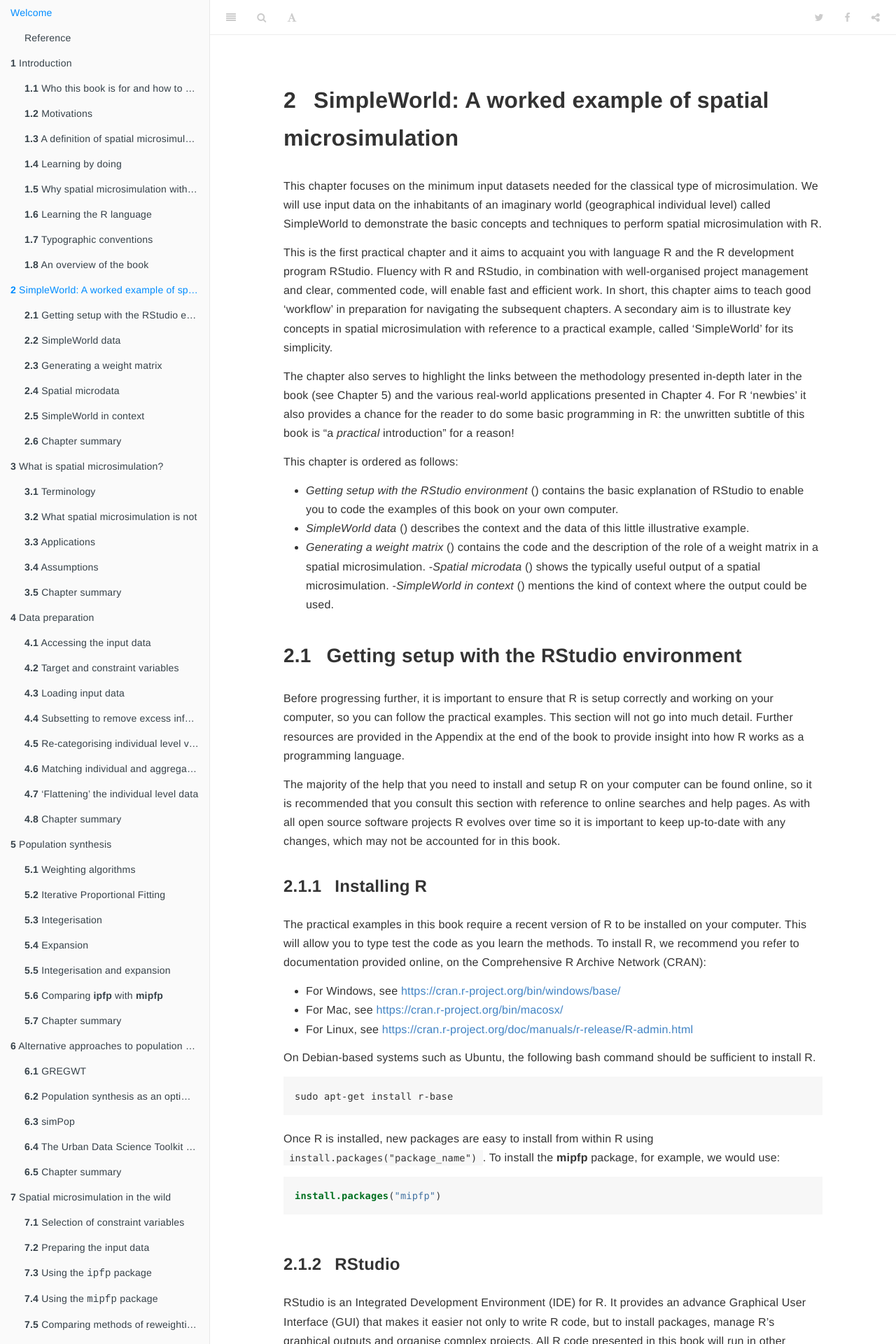
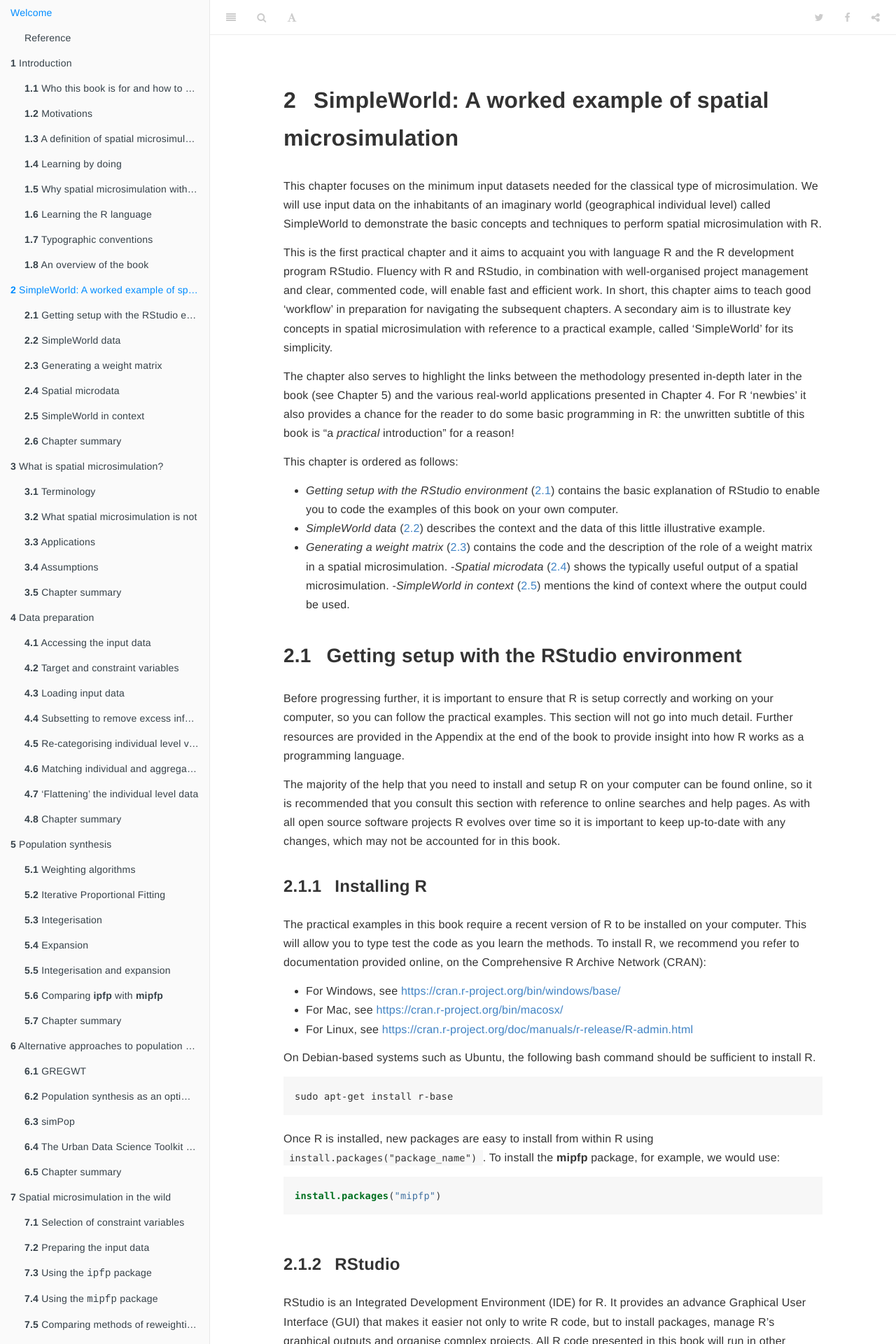
Before and after one commit to Robinlovelace/spatial-microsim-book, a Jekyll site: the page SimpleWorld.html, which Jekyll copies as it is, in a window 1280 px wide. Shown: the top 1920 px of the page at 70% size. Built offline with Jekyll 4.4.1, drawn with Linux system fonts in a browser that asks for light colours.

Commit message:
Updating book (70)

```diff
--- a/SimpleWorld.html
+++ b/SimpleWorld.html
@@ -308,9 +308,9 @@ code > span.in { color: #60a0b0; font-weight: bold; font-style: italic; } /* Inf
 <p></p>
 <p>This chapter is ordered as follows:</p>
 <ul>
-<li><em>Getting setup with the RStudio environment</em> (<a href="SimpleWorld.html#rstudioUpSpeed"></a>) contains the basic explanation of RStudio to enable you to code the examples of this book on your own computer.</li>
-<li><em>SimpleWorld data</em> (<a href="SimpleWorld.html#SimpleWorldData"></a>) describes the context and the data of this little illustrative example.</li>
-<li><em>Generating a weight matrix</em> (<a href="SimpleWorld.html#weight-matrix"></a>) contains the code and the description of the role of a weight matrix in a spatial microsimulation. -<em>Spatial microdata</em> (<a href="SimpleWorld.html#spatial-microdata"></a>) shows the typically useful output of a spatial microsimulation. -<em>SimpleWorld in context</em> (<a href="SimpleWorld.html#SimpleWorldContext"></a>) mentions the kind of context where the output could be used.</li>
+<li><em>Getting setup with the RStudio environment</em> (<a href="SimpleWorld.html#rstudioUpSpeed">2.1</a>) contains the basic explanation of RStudio to enable you to code the examples of this book on your own computer.</li>
+<li><em>SimpleWorld data</em> (<a href="SimpleWorld.html#SimpleWorldData">2.2</a>) describes the context and the data of this little illustrative example.</li>
+<li><em>Generating a weight matrix</em> (<a href="SimpleWorld.html#weight-matrix">2.3</a>) contains the code and the description of the role of a weight matrix in a spatial microsimulation. -<em>Spatial microdata</em> (<a href="SimpleWorld.html#spatial-microdata">2.4</a>) shows the typically useful output of a spatial microsimulation. -<em>SimpleWorld in context</em> (<a href="SimpleWorld.html#SimpleWorldContext">2.5</a>) mentions the kind of context where the output could be used.</li>
 </ul>
 <div id="rstudioUpSpeed" class="section level2">
 <h2><span class="header-section-number">2.1</span> Getting setup with the RStudio environment</h2>
```
Also changed, not shown: search_index.json.
